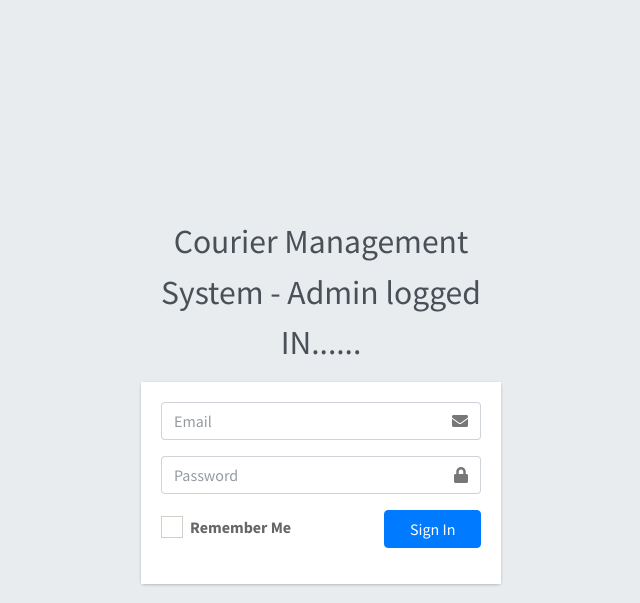
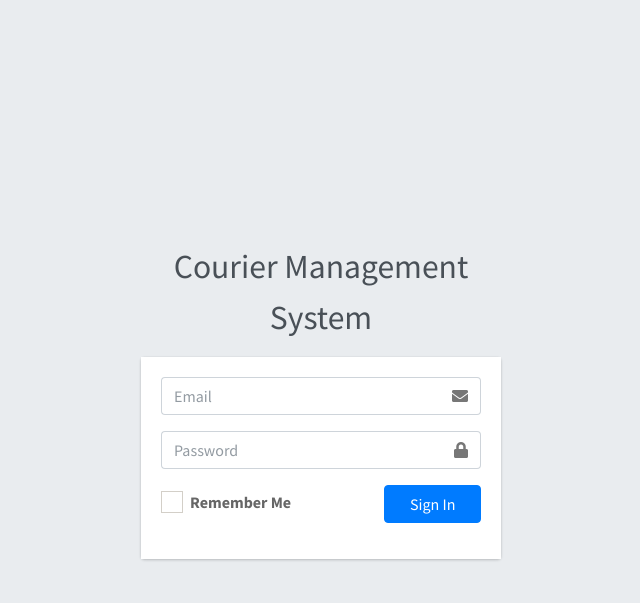
Before and after one commit to saikiran19999/logistics-supply, a PHP site: page /login.php in a window 1280 px wide. Shown: the top 603 px of the page, without its empty margins (319-959 px from the left). Run offline with PHP 8.4, Linux system fonts and the light colour scheme; data comes from the database, SQL or seed files in the repository; data that the repository does not hold is empty; some libraries are stand-ins or nearby versions.

Commit message:
Update login.php

```diff
--- a/login.php
+++ b/login.php
@@ -21,7 +21,7 @@ header("location:index.php?page=home");
 <body class="hold-transition login-page">
 <div class="login-box">
   <div class="login-logo">
-    <a href="#"><b><?php echo $_SESSION['system']['name'] ?> - Admin logged IN......</b></a>
+    <a href="#"><b><?php echo $_SESSION['system']['name'] ?></b></a>
   </div>
   <!-- /.login-logo -->
   <div class="card">
```
